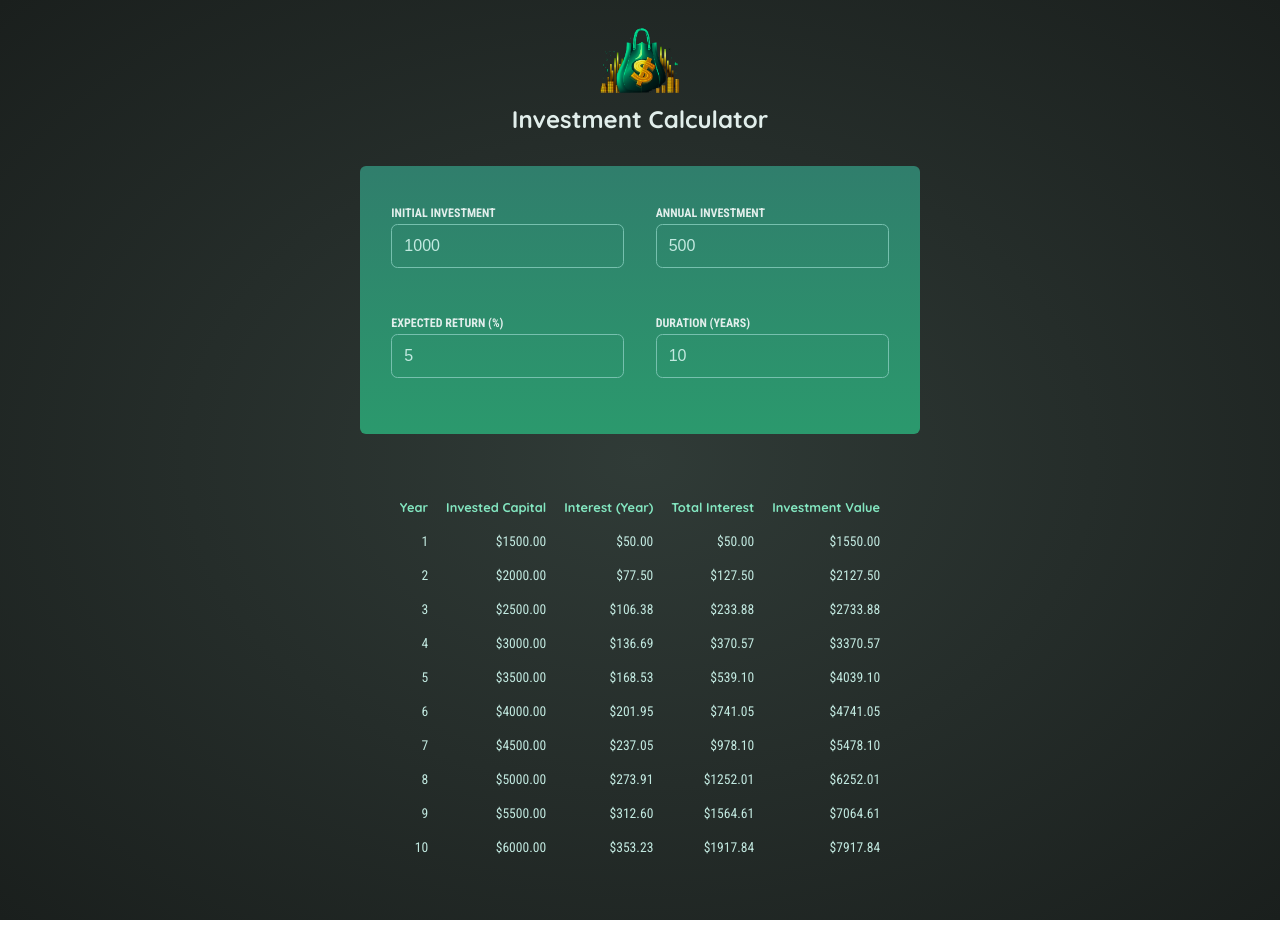
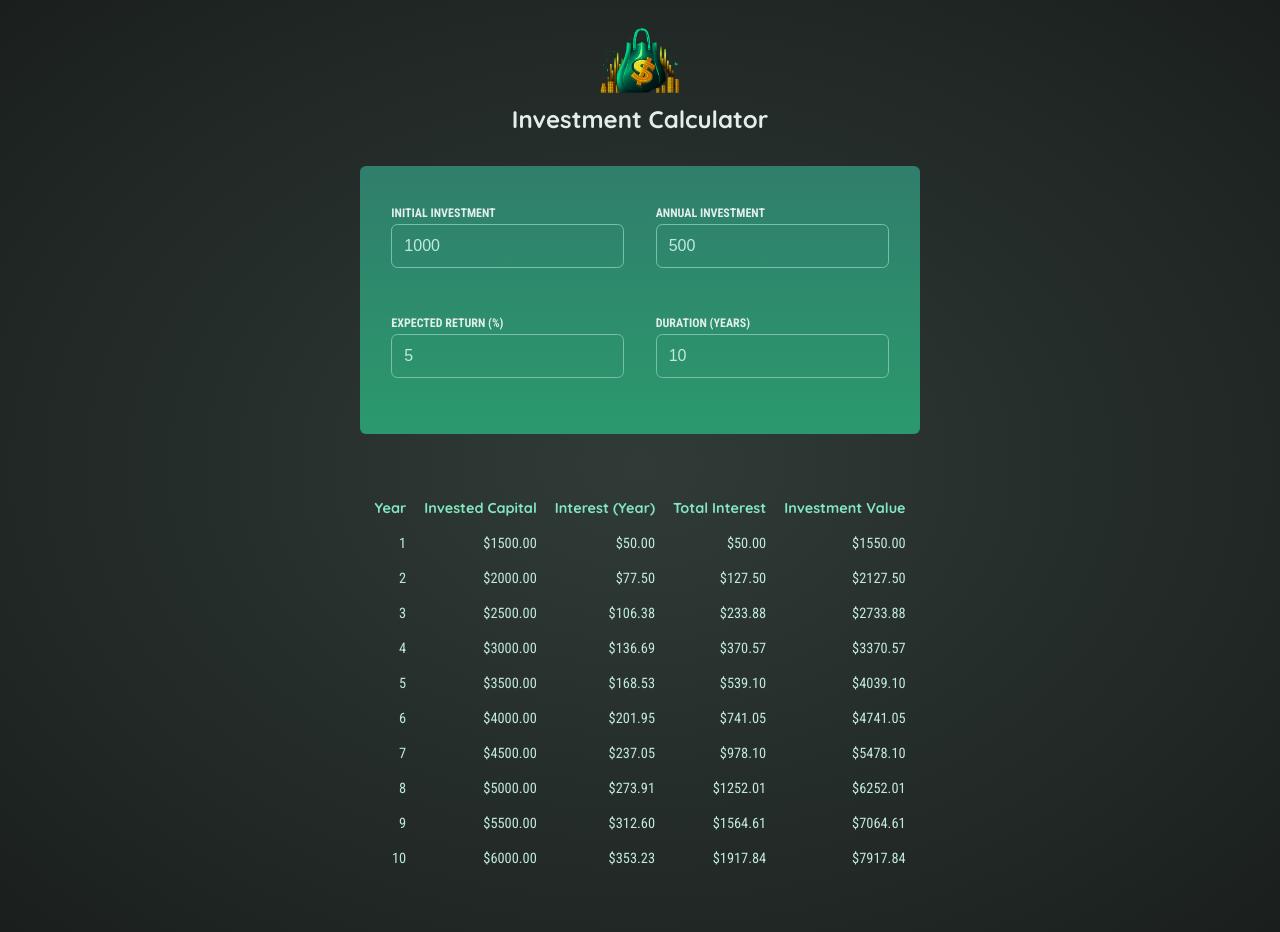
Before and after one commit to Venkat-Gorla/investment-calc-react, a React (Vite) app: page / in a window 1280 px wide. Built offline with nearby package versions, Linux system fonts and the light colour scheme.

Commit message:
[style improvement] slightly larger font for results table

```diff
--- a/src/index.css
+++ b/src/index.css
@@ -94,13 +94,13 @@ body {
 }
 
 #result thead {
-  font-size: 0.8rem;
+  font-size: 0.9rem;
   color: #83e6c0;
 }
 
 #result tbody {
   font-family: "Roboto Condensed", sans-serif;
-  font-size: 0.85rem;
+  font-size: 0.9rem;
   color: #c2e9e0;
 }
 
```
